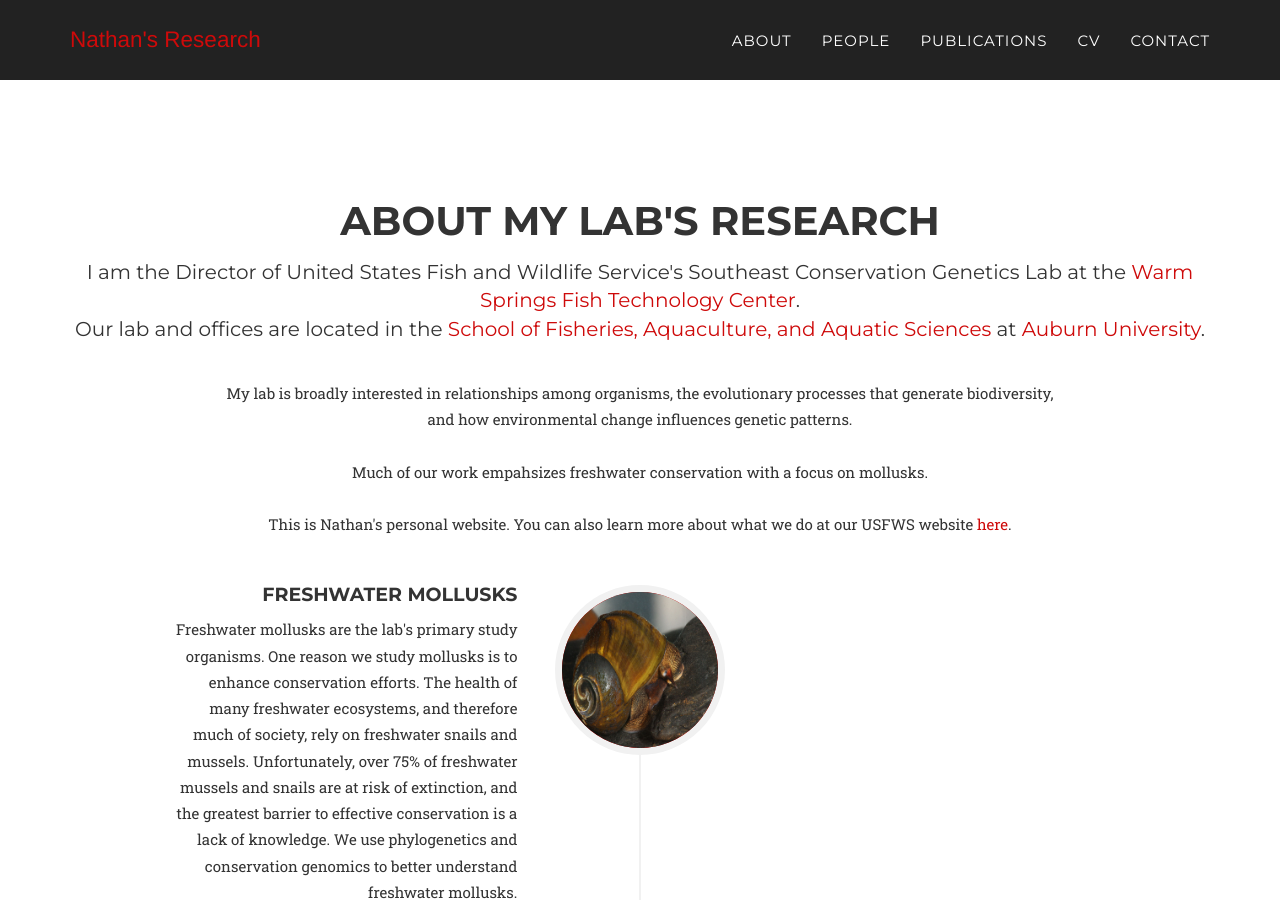
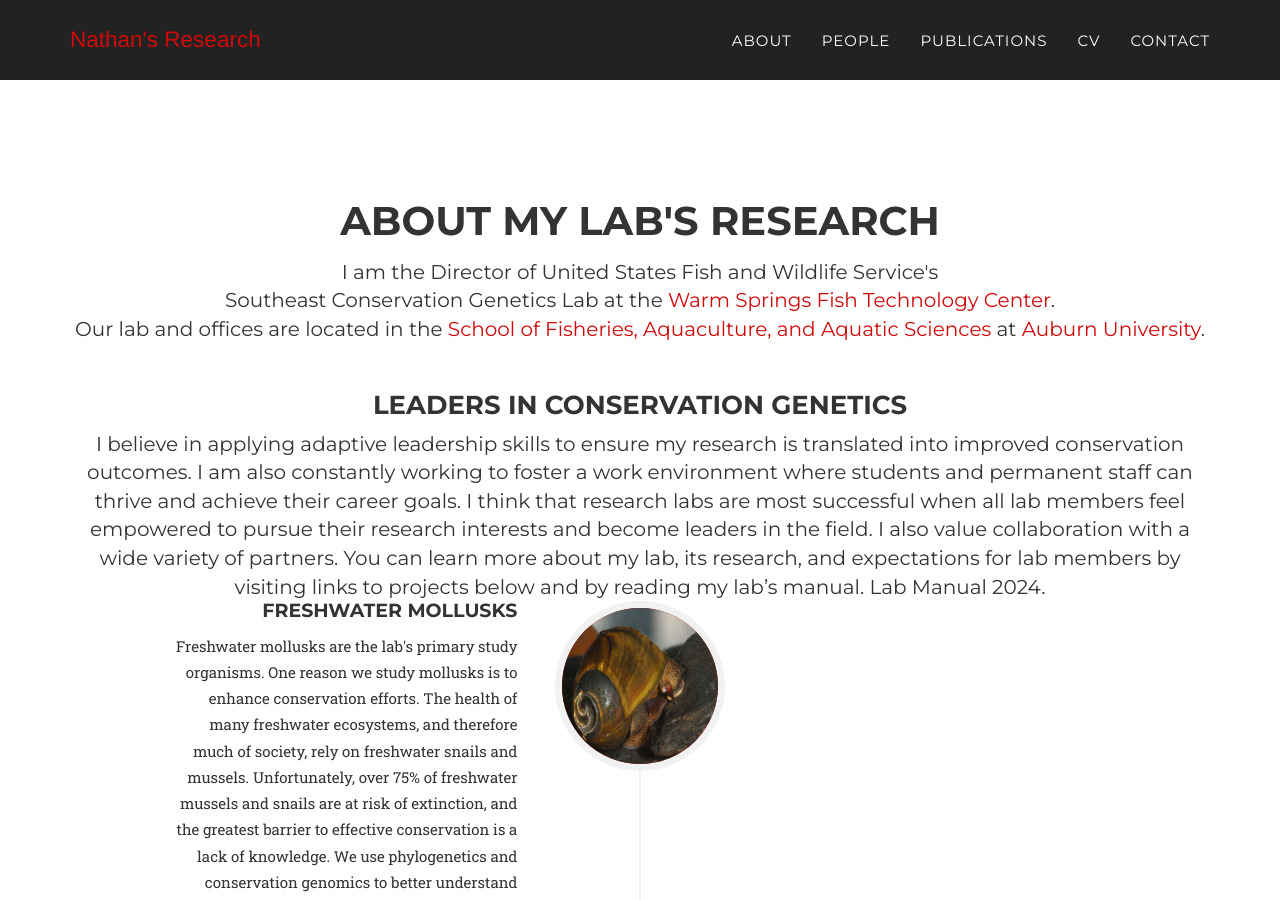
Before and after one commit to NathanWhelan/nathanwhelan.github.io, a Jekyll site: the page built from index.html, in a window 1280 px wide and 900 px high, scrolled down 584 px. Built offline with Jekyll 4.4.1, drawn with Linux system fonts in a browser that asks for light colours; some web fonts are replaced.

Commit message:
Update to description

```diff
--- a/_includes/about.html
+++ b/_includes/about.html
@@ -8,11 +8,14 @@
 		    <hs>We are currently recruting masters or PhD students to join the lab in January or August 2024. See annoucement and how to apply <a href="https://nathanwhelan.github.io/assests/GRA_Recruitment_2023.pdf">here.</a> Potential lab members are encouraged to read our lab manual to learn more about the lab and expectations of lab members. <a href="https://nathanwhelan.github.io/assests/Lab_Manual_Jul_2023_with-appendices.pdf">Lab Manual 2023</a></hs>
 	            <p></br></p> -->
 
-                    <h2 class="section-heading">About My Lab's Research</h2>
-                    <hs>I am the Director of United States Fish and Wildlife Service's Southeast Conservation Genetics Lab at the <a href="https://www.fws.gov/office/warm-springs-fish-technology-center">Warm Springs Fish Technology Center</a>.</br>Our lab and offices are located in the <a href="http://sfaas.auburn.edu">School of Fisheries, Aquaculture, and Aquatic Sciences</a> at <a href="http://auburn.edu">Auburn University</a>.</hs>
+                  <h2 class="section-heading">About My Lab's Research</h2>
+                    <hs>I am the Director of United States Fish and Wildlife Service's </br>Southeast Conservation Genetics Lab at the <a href="https://www.fws.gov/office/warm-springs-fish-technology-center">Warm Springs Fish Technology Center</a>.</br>Our lab and offices are located in the <a href="http://sfaas.auburn.edu">School of Fisheries, Aquaculture, and Aquatic Sciences</a> at <a href="http://auburn.edu">Auburn University</a>.</hs>
 		    <p></br></p>
-	            <p>My lab is broadly interested in relationships among organisms, the evolutionary processes that generate biodiversity,</br> and how environmental change influences genetic patterns.</br></br>Much of our work empahsizes freshwater conservation with a focus on mollusks.</br></br>This is Nathan's personal website. You can also learn more about what we do at our USFWS website <a href="https://www.fws.gov/office/warm-springs-fish-technology-center/what-we-do">here</a>.</p>
-		    <p></br></p>
+	          <!--  <p>My lab is broadly interested in relationships among organisms, the evolutionary processes that generate biodiversity,</br> and how environmental change influences genetic patterns.</br></br>Much of our work empahsizes freshwater conservation with a focus on mollusks.</br></br>This is Nathan's personal website. You can also learn more about what we do at our USFWS website <a href="https://www.fws.gov/office/warm-springs-fish-technology-center/what-we-do">here</a>.</p>
+		    <p></br></p> -->
+                    <h3 class="section-heading">Leaders in Conservation Genetics</h3>
+			<hs>I believe in applying adaptive leadership skills to ensure my research is translated into improved conservation outcomes. I am also constantly working to foster a work environment where students and permanent staff can thrive and achieve their career goals. I think that research labs are most successful when all lab members feel empowered to pursue their research interests and become leaders in the field. I also value collaboration with a wide variety of partners. You can learn more about my lab, its research, and expectations for lab members by visiting links to projects below and by reading my lab’s manual. Lab Manual 2024.</hs>
+
                 </div>
             </div>
             <div class="row">
```
